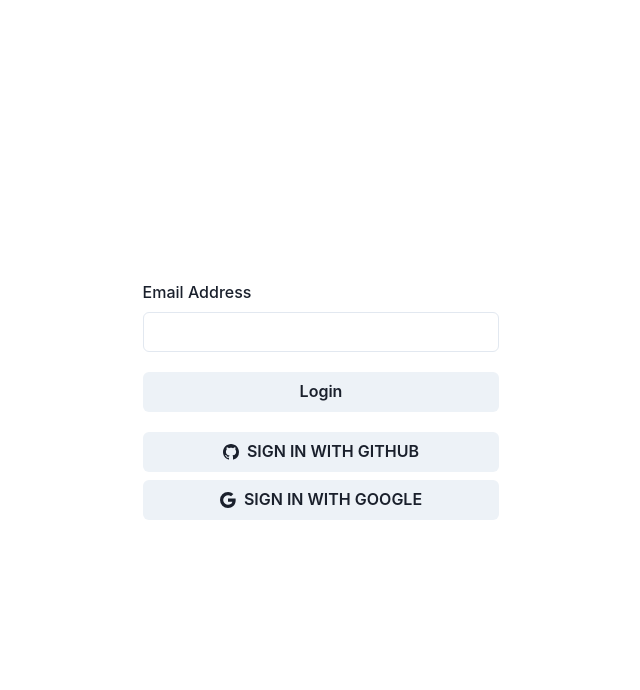
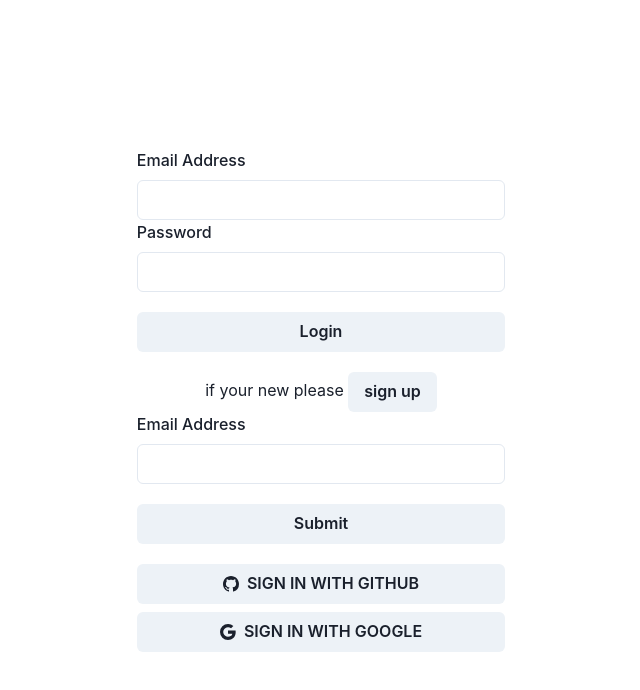
Before and after one commit to chowdhuryy-ifty/next-auth, a Next.js app: page /auth/signin in a window 1280 px wide. Shown: the top 690 px of the page, without its empty margins (319-959 px from the left). Built offline with nearby package versions, Linux system fonts and the light colour scheme; no server answers.

Commit message:
sign in and sign up page

```diff
--- a/package.json
+++ b/package.json
@@ -13,8 +13,10 @@
     "@emotion/react": "^11.10.5",
     "@emotion/styled": "^11.10.5",
     "@next-auth/mongodb-adapter": "^1.1.1",
+    "bcrypt": "^5.1.0",
     "framer-motion": "^6.5.1",
     "mongodb": "^4.11.0",
+    "mongoose": "^6.7.2",
     "nanoid": "^4.0.0",
     "next": "13.0.2",
     "next-auth": "^4.16.4",
--- a/pages/api/auth/[...nextauth].js
+++ b/pages/api/auth/[...nextauth].js
@@ -4,7 +4,7 @@ import GoogleProvider from "next-auth/providers/google";
 import clientPromise from "../../../database/connectDB";
 import {MongoDBAdapter} from "@next-auth/mongodb-adapter"
 import EmailProvider from "next-auth/providers/email";
-
+import CredentialsProvider from 'next-auth/providers/credentials'
 export default NextAuth({
     providers: [
         GithubProvider({
@@ -27,10 +27,10 @@ export default NextAuth({
             from: process.env.EMAIL_FROM,
             subject: "User Email Signin"
         }),
+
     ],
     pages: {
         signIn: '/auth/signin',
     },
     adapter: MongoDBAdapter(clientPromise)
-
 })
--- a/pages/auth/signin.jsx
+++ b/pages/auth/signin.jsx
@@ -1,8 +1,8 @@
 import React, {useState} from "react";
 import {signIn, useSession} from "next-auth/react";
-import {Box, Button, FormLabel, Heading, Input, VStack, chakra} from "@chakra-ui/react";
+import {Box, Button, chakra, FormLabel, Heading, Input, VStack} from "@chakra-ui/react";
 import {useRouter} from "next/router";
-import {BsGithub, BsGoogle, BsTwitter} from 'react-icons/bs'
+import {BsGithub, BsGoogle} from 'react-icons/bs'
 
 const providers = [
     {
@@ -19,6 +19,7 @@ const Signin = () => {
     const {data: session, status} = useSession()
     const {push} = useRouter()
     const [email, setEmail] = useState('')
+    const [password, setPassword] = useState('')
     if (status === "loading") return <Heading>Checking Authentication .....</Heading>
 
     if (session) {
@@ -38,14 +39,31 @@ const Signin = () => {
         signIn('email', {email, redirect: false})
     }
 
+    const handleEmailandPassword = (e) => {
+        e.preventDefault()
+        if (!email && !password) {
+            return false
+        }
+    }
+
     return (
         <Box>
+            <chakra.form>
+                <FormLabel>Email Address</FormLabel>
+                <Input type='email' onChange={(e) => setEmail(e.target.value)}/>
+                <FormLabel>Password</FormLabel>
+                <Input type='password' onChange={(e) => setPassword(e.target.value)}/>
+                <Button type='submit' w='100%' my={5}>
+                    Login
+                </Button>
+                <p>if your new please <Button><a href='/auth/signup'>sign up</a></Button></p>
+            </chakra.form>
             <chakra.form onSubmit={handleSubmit}>
                 <FormLabel>Email Address</FormLabel>
                 <Input type='email' onChange={(e) => setEmail(e.target.value)}/>
 
                 <Button type='submit' w='100%' my={5}>
-                    Login
+                    Submit
                 </Button>
 
             </chakra.form>
```
Also changed, not shown: pages/auth/signup.js (added, +26 -0 lines), pages/models/userModel.js (added, +17 -0 lines), 2 other files (tests, documents, lock files or other folders).
